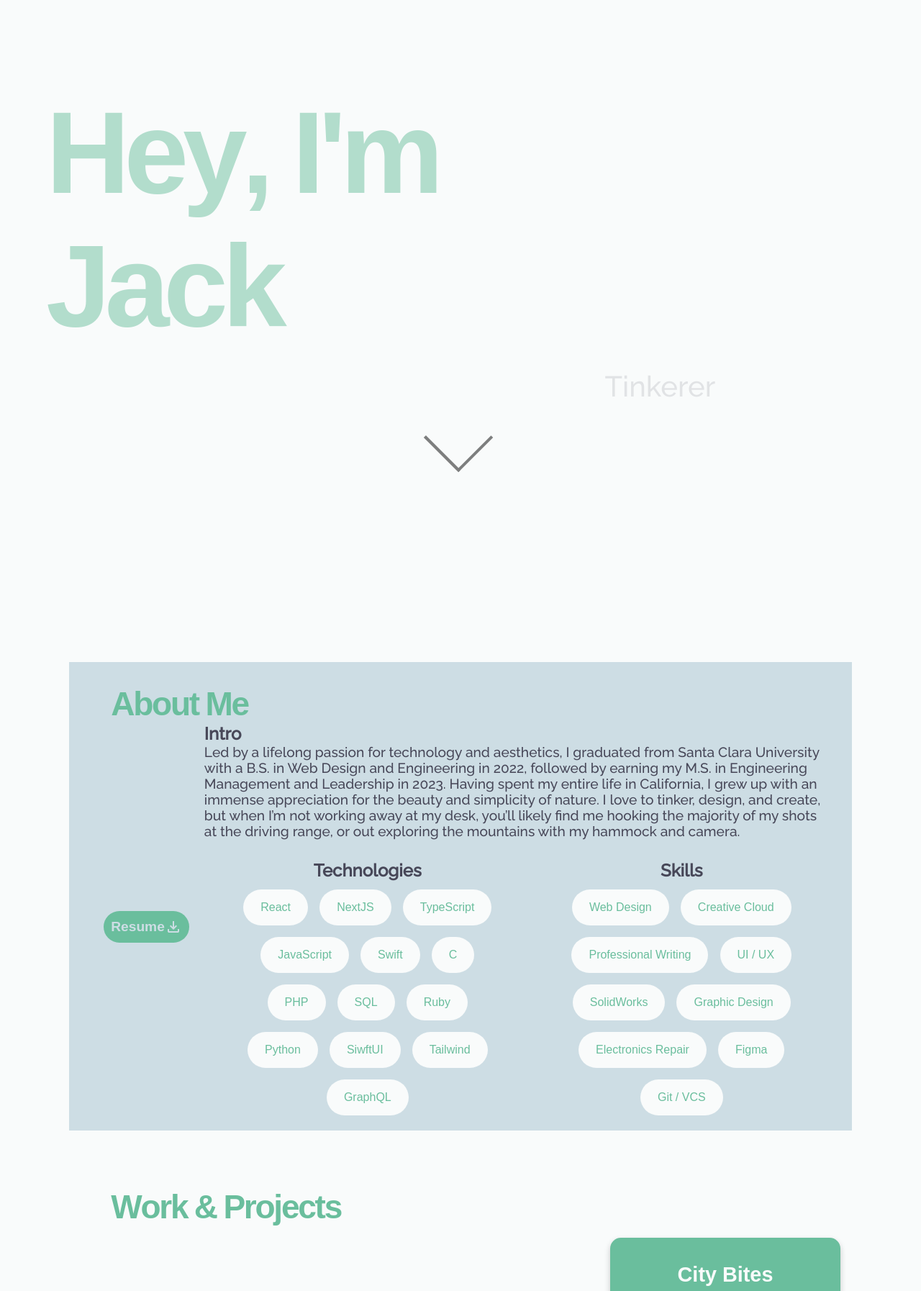
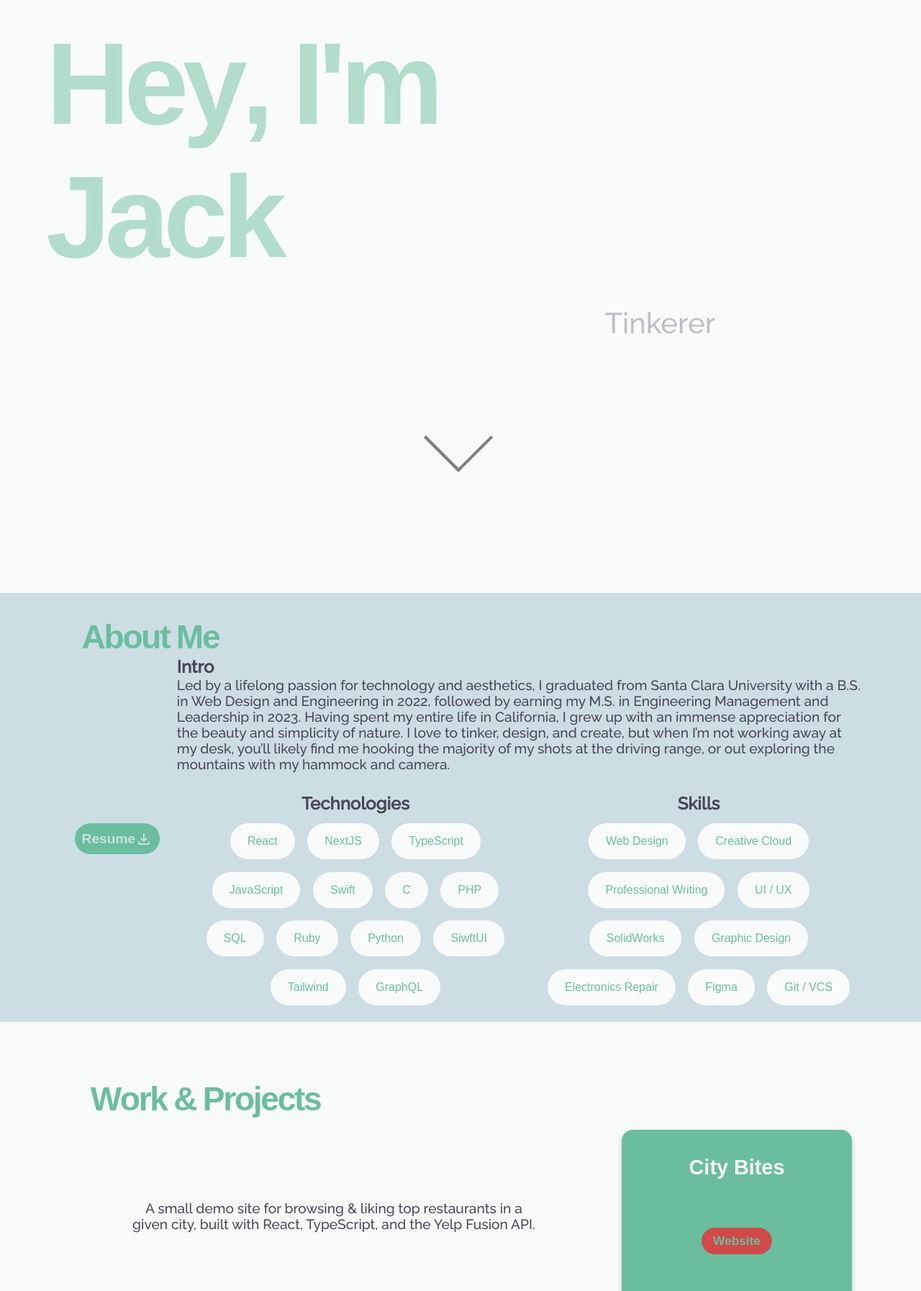
Before and after one commit to jackcdavey/PersonalWebsite, a Next.js app: page / in a window 1280 px wide. Shown: the part 104-1898 px from the top of the page at 72% size. Built offline with nearby package versions, Linux system fonts and the light colour scheme; a web font is replaced by a local one.

Commit message:
Style fixes

```diff
--- a/src/app/page.tsx
+++ b/src/app/page.tsx
@@ -1,5 +1,5 @@
 import Image from 'next/image'
-import styles from './page.module.css'
+import styles from './styles/page.module.css'
 import AboutMe from './sections/aboutMe'
 import Splash from './sections/splash'
 import Projects from './sections/projects'
--- a/src/app/page.module.css
+++ b/src/app/styles/page.module.css
@@ -3,7 +3,7 @@
   flex-direction: column;
   justify-content: space-between;
   align-items: center;
-  padding: 6rem;
+  /* padding: 6rem; */
   min-height: 100vh;
 }
 
@@ -107,6 +107,7 @@
 .logo {
   position: relative;
 }
+
 /* Enable hover only on non-touch devices */
 @media (hover: hover) and (pointer: fine) {
   .card:hover {
@@ -178,11 +179,9 @@
     border-radius: 0;
     border: none;
     border-bottom: 1px solid rgba(var(--callout-border-rgb), 0.25);
-    background: linear-gradient(
-      to bottom,
-      rgba(var(--background-start-rgb), 1),
-      rgba(var(--callout-rgb), 0.5)
-    );
+    background: linear-gradient(to bottom,
+        rgba(var(--background-start-rgb), 1),
+        rgba(var(--callout-rgb), 0.5));
     background-clip: padding-box;
     backdrop-filter: blur(24px);
   }
@@ -193,11 +192,9 @@
     inset: auto 0 0;
     padding: 2rem;
     height: 200px;
-    background: linear-gradient(
-      to bottom,
-      transparent 0%,
-      rgb(var(--background-end-rgb)) 40%
-    );
+    background: linear-gradient(to bottom,
+        transparent 0%,
+        rgb(var(--background-end-rgb)) 40%);
     z-index: 1;
   }
 }
@@ -223,6 +220,7 @@
   from {
     transform: rotate(360deg);
   }
+
   to {
     transform: rotate(0deg);
   }
--- a/src/app/styles/stylesheet.js
+++ b/src/app/styles/stylesheet.js
@@ -104,6 +104,7 @@ export const TransparentSectionWrap = styled.div`
 export const SectionWrap = styled(TransparentSectionWrap)`
 	background-color: ${COLORS.lightAccent};
 	color: ${COLORS.darkShade};
+    width: 100%;
 `
 
 
```
